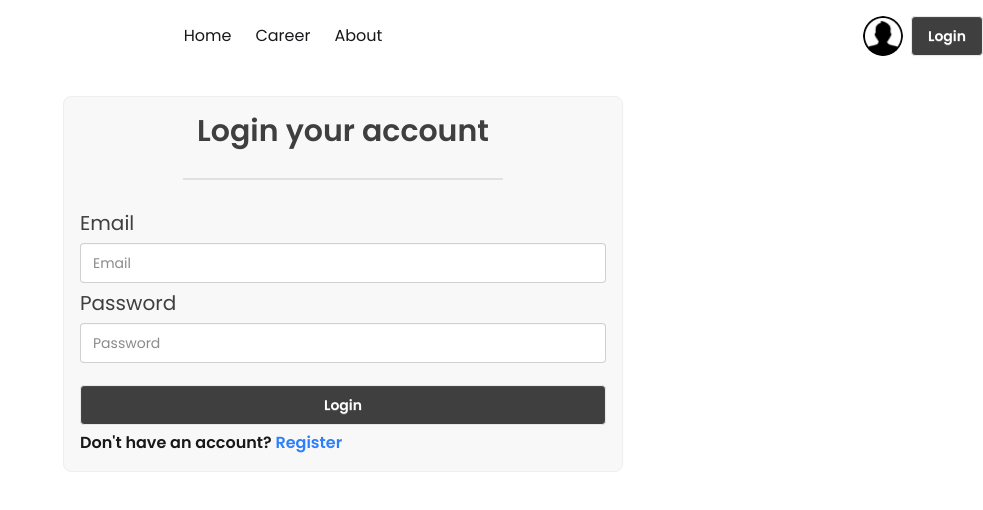
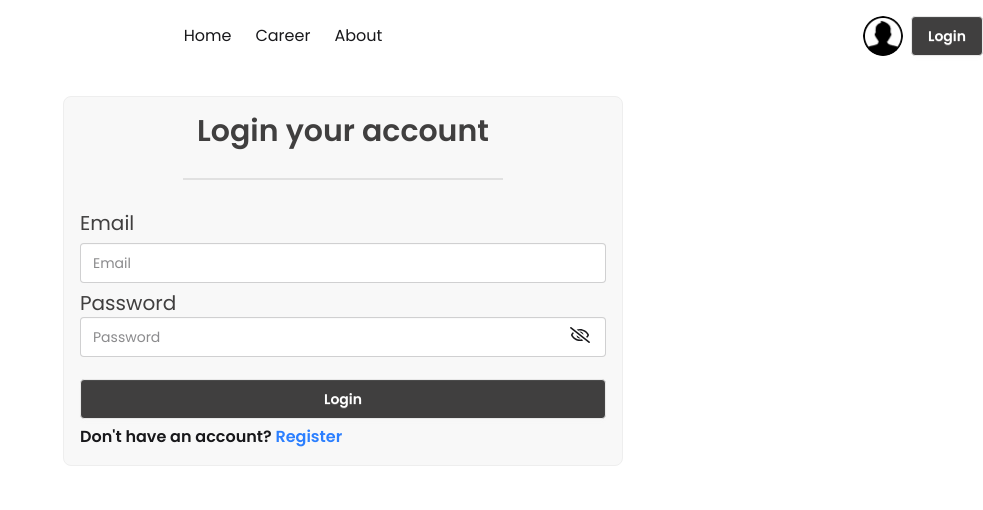
Before and after one commit to AforArdi/news-portal-redo, a Next.js app: page /login in a window 1280 px wide. Shown: the top 510 px of the page, without its empty margins (297-1280 px from the left). Built offline with nearby package versions, Linux system fonts and the light colour scheme.

Commit message:
password toggle eye added in login and registration

```diff
--- a/src/app/(auth)/login/page.jsx
+++ b/src/app/(auth)/login/page.jsx
@@ -1,9 +1,13 @@
 "use client";
 
 import Link from "next/link";
+import { useState } from "react";
 import { useForm } from "react-hook-form";
+import { FaRegEye, FaRegEyeSlash } from "react-icons/fa";
 
 const LoginPage = () => {
+    const [isVisible, setIsVisible] = useState(false);
+
     const {
         register,
         handleSubmit,
@@ -22,17 +26,27 @@ const LoginPage = () => {
 
                 <div className="divider w-xs mx-auto"></div>
 
+                {/* email */}
                 <label className="label text-xl text-[#403F3F]">Email</label>
                 <input type="email" className="input w-full" placeholder="Email"
                     {...register("email", { required: 'email is required' })}
                 />
                 {errors.email && <span>{errors.email.message}</span>}
 
+                {/* password */}
+                {/* here the div is for making the pass toggle eye position */}
+                <div className="relative">
                     <label className="label text-xl text-[#403F3F]">Password</label>
-                <input type="password" className="input w-full" placeholder="Password"
+                    <input type={isVisible ? 'text' : 'password'} className="input w-full" placeholder="Password"
                         {...register("password", { required: 'password is required' })}
                     />
+                    <span onClick={() => setIsVisible(!isVisible)}
+                        className="absolute right-4 top-9 cursor-pointer"
+                    >
+                        {isVisible ? <FaRegEye size={20}></FaRegEye> : <FaRegEyeSlash size={20}></FaRegEyeSlash>}
+                    </span>
                     {errors.password && <span>{errors.password.message}</span>}
+                </div>
 
                 <button className="btn bg-[#403F3F] text-white mt-4">Login</button>
                 <h2 className="font-semibold text-[16px]">Don't have an account? <Link href={'/register'} className="text-blue-500">Register</Link></h2>
--- a/src/app/(auth)/register/page.jsx
+++ b/src/app/(auth)/register/page.jsx
@@ -1,8 +1,12 @@
 "use client";
 
+import { useState } from "react";
 import { useForm } from "react-hook-form";
+import { FaRegEye, FaRegEyeSlash } from "react-icons/fa";
 
 const RegisterPage = () => {
+    const [isVisible, setIsVisible] = useState(false);
+
     const {
         register,
         handleSubmit,
@@ -43,11 +47,18 @@ const RegisterPage = () => {
                 {errors.email && <span>{errors.email.message}</span>}
 
                 {/* password */}
+                <div className="relative">
                     <label className="label text-xl text-[#403F3F]">Password</label>
-                <input type="password" className="input w-full" placeholder="Password"
+                    <input type={isVisible ? 'text' : 'password'} className="input w-full" placeholder="Password"
                         {...register("password", { required: 'password is required' })}
                     />
+                    <span onClick={() => setIsVisible(!isVisible)}
+                        className="absolute right-4 top-9 cursor-pointer"
+                    >
+                        {isVisible ? <FaRegEye size={20}></FaRegEye> : <FaRegEyeSlash size={20}></FaRegEyeSlash>}
+                    </span>
                     {errors.password && <span>{errors.password.message}</span>}
+                </div>
 
                 <button className="btn bg-[#403F3F] text-white mt-4">Register</button>
             </form>
```
Lines whose indentation alone changed are shown as unchanged.
